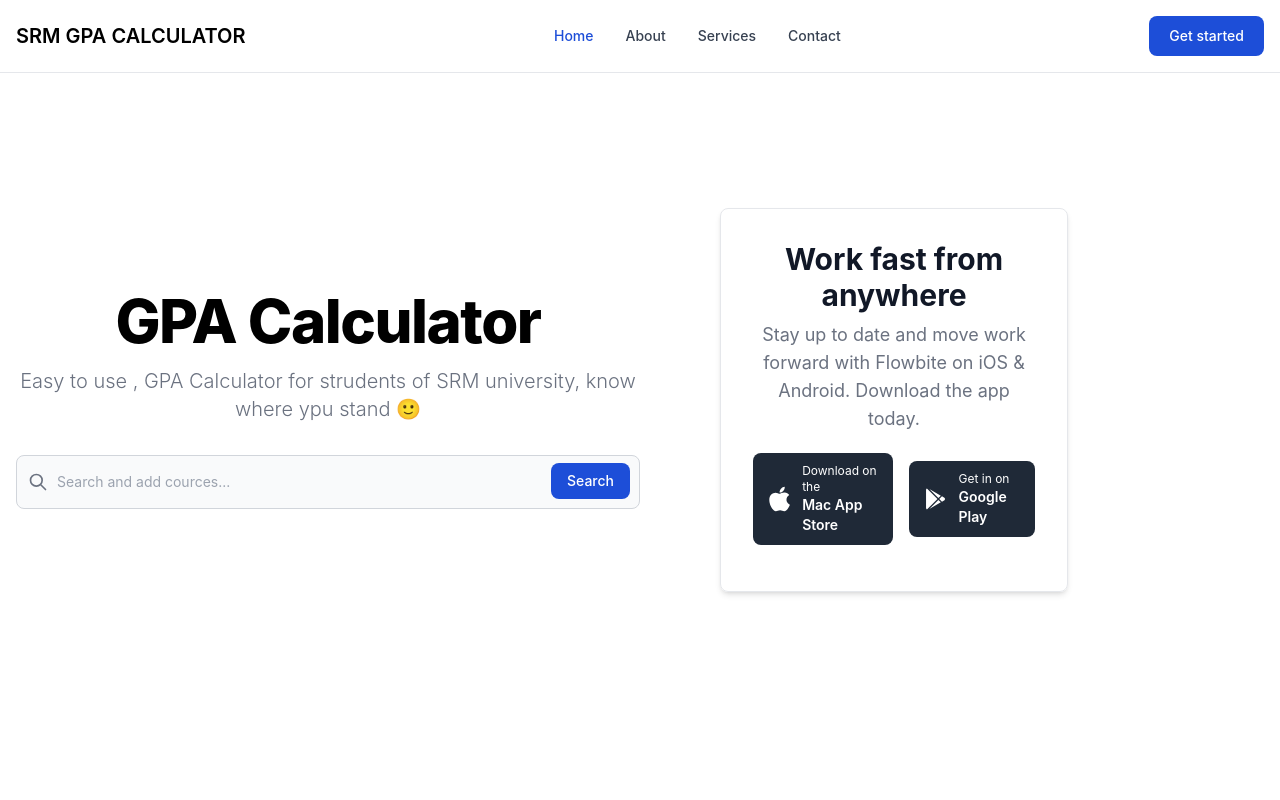
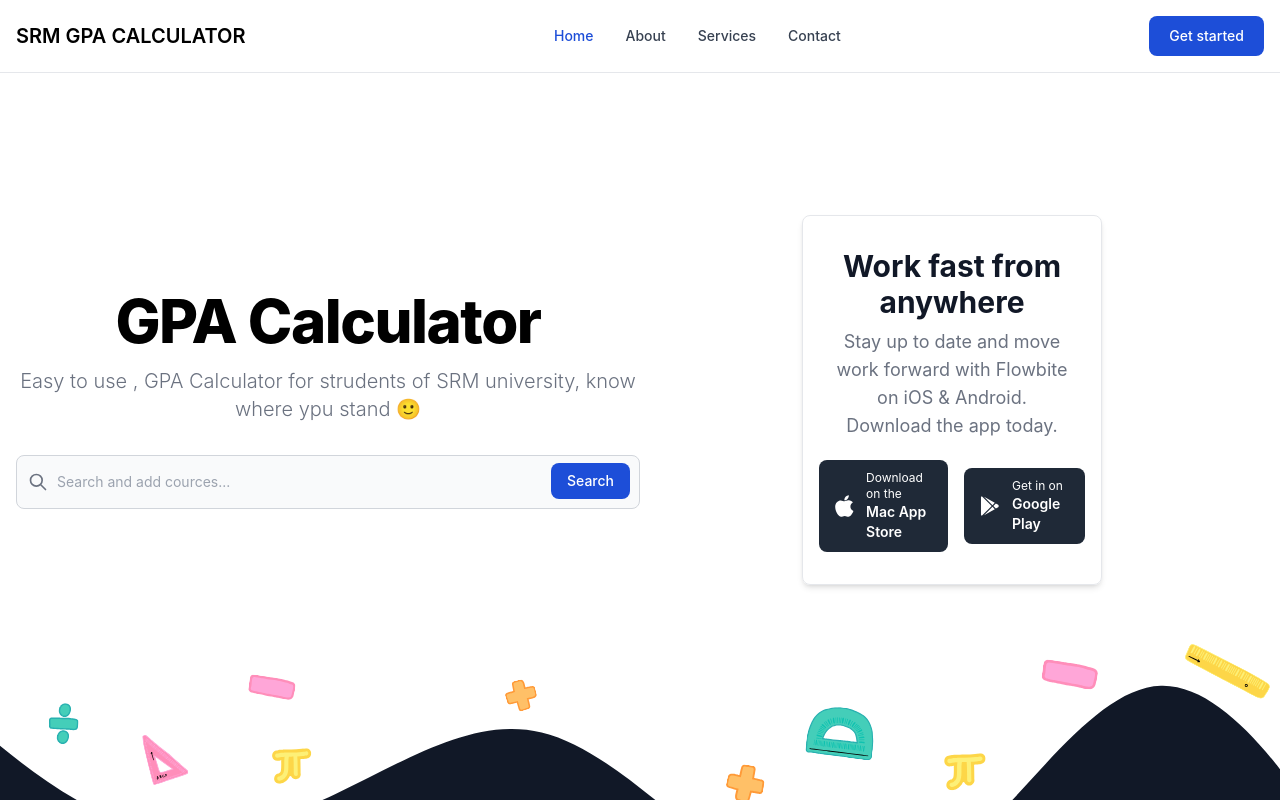
Before and after one commit to Developer-R-7/SRM-GPA-CALCULATOR, a Next.js app: page / in a window 1280 px wide. Built offline with nearby package versions, Linux system fonts and the light colour scheme.

Commit message:
:wrench: fix background

```diff
--- a/components/Card.tsx
+++ b/components/Card.tsx
@@ -1,6 +1,6 @@
 export default function Card() {
   return (
-    <div className="w-3/4 p-4 h-96 text-center bg-white border rounded-lg shadow-md sm:p-8 dark:bg-color_pink-900 bg-opacity-90 dark:border-gray-700">
+    <div className="w-[300px] p-4 h-fit text-center bg-white border rounded-lg shadow-md sm:p-8 dark:bg-color_pink-900 bg-opacity-90 dark:border-gray-700">
       <h5 className="mb-2 text-3xl font-bold text-gray-900 dark:text-white">
         Work fast from anywhere
       </h5>
--- a/components/HeroSection.tsx
+++ b/components/HeroSection.tsx
@@ -1,24 +1,44 @@
+import { motion } from "framer-motion";
 import { heroSectionSchema } from "../shared/models/schema";
 import Card from "./Card";
 import SearchBar from "./SearchBar";
 
 export default function HeroSection(props: heroSectionSchema) {
   return (
-    <section className="bg-white dark:bg-gray-900">
-      <div className="grid max-w-screen-xl h-screen px-4 py-8 mx-auto lg:gap-8 xl:gap-0 lg:py-16 lg:grid-cols-2 place-items-center">
+    <motion.div
+      initial={{ opacity: 0 }}
+      animate={{ opacity: 1 }}
+      transition={{ duration: 0.75 }}
+    >
+      <section className="bg-white  lg:bg-hero-bg bg-[center_bottom_-5rem] bg-no-repeat  bg-cover scale-100 dark:bg-primary-900">
+        <div className="grid max-w-screen-xl h-screen place-items-start px-4 py-8 mx-auto lg:gap-8 xl:gap-0 lg:py-16 lg:grid-cols-2 lg:place-items-center">
           <div className="mx-auto place-self-center ">
-          <h1 className="max-w-2xl mb-4 text-4xl font-extrabold tracking-tight leading-none md:text-5xl text-center xl:text-6xl dark:text-white">
+            <motion.h1
+              initial={{ opacity: 0, y: 35 }}
+              animate={{ opacity: 1, y: 0 }}
+              transition={{ duration: 0.75 }}
+              className="max-w-2xl mb-4 text-4xl font-extrabold tracking-tight leading-none md:text-5xl text-center xl:text-6xl dark:text-white"
+            >
               {props.title}
-          </h1>
-          <p className="max-w-2xl mb-6 font-light text-gray-500 lg:mb-8 md:text-lg  text-center lg:text-xl dark:text-gray-400">
+            </motion.h1>
+            <motion.p
+              initial={{ opacity: 0 }}
+              animate={{ opacity: 1 }}
+              transition={{ duration: 0.75, delay: 0.2 }}
+              className="max-w-2xl mb-6 font-light text-gray-500 lg:mb-8 md:text-lg  text-center lg:text-xl dark:text-gray-400"
+            >
               {props.description}
-          </p>
+            </motion.p>
             <SearchBar placeholder="Search and add cources..." />
           </div>
-        <div className="mt-20  contents-center lg:mt-0  flex flex-row px-20 items-center lg:flex">
+
           <Card />
-        </div>
+
+          {/* <div className="contents-center lg:mt-0  flex flex-row items-center lg:flex">
+            <Card />
+          </div> */}
         </div>
       </section>
+    </motion.div>
   );
 }
--- a/components/NavBar.tsx
+++ b/components/NavBar.tsx
@@ -1,3 +1,5 @@
+import { motion } from "framer-motion";
+
 export default function Navbar() {
   return (
     <nav className="bg-white px-2 sm:px-4 py-2.5 dark:bg-gray-900 fixed w-full z-20 top-0 left-0 border-b border-gray-200 dark:border-gray-600">
--- a/pages/_app.tsx
+++ b/pages/_app.tsx
@@ -1,6 +1,30 @@
-import '../styles/globals.css'
-import type { AppProps } from 'next/app'
+import "../styles/globals.css";
+import type { AppProps } from "next/app";
+import { AnimatePresence, motion } from "framer-motion";
+import { useRouter } from "next/router";
 
 export default function App({ Component, pageProps }: AppProps) {
-  return <Component {...pageProps} />
+  const router = useRouter();
+  return (
+    <AnimatePresence exitBeforeEnter>
+      {/* <motion.div
+        key={router.route}
+        initial="initialState"
+        animate="animateState"
+        exit="exitState"
+        transition={{ duration: 0.75 }}
+        variants={{
+          initialState: {
+            opacity: 0,
+          },
+          animateState: {
+            opacity: 1,
+          },
+          exitState: {},
+        }}
+      > */}
+      <Component {...pageProps} />
+      {/* </motion.div> */}
+    </AnimatePresence>
+  );
 }
--- a/styles/globals.css
+++ b/styles/globals.css
@@ -1,3 +1,7 @@
 @tailwind base;
 @tailwind components;
 @tailwind utilities;
+
+html {
+    background-color: #112d4e;
+}
--- a/tailwind.config.js
+++ b/tailwind.config.js
@@ -7,6 +7,9 @@
   darkMode: 'media',
   theme: {
     extend: {
+      backgroundImage: {
+        'hero-bg': "url('/background.svg')",
+      },
       colors: {
         primary: { "50": "#eff6ff", "100": "#dbeafe", "200": "#bfdbfe", "300": "#93c5fd", "400": "#60a5fa", "500": "#3b82f6", "600": "#2563eb", "700": "#1d4ed8", "800": "#1e40af", "900": "#112d4e" }
         , color_pink: { "900": "#f38181" }
```
Also changed, not shown: public/background.svg (added). Lines whose indentation alone changed are shown as unchanged.
